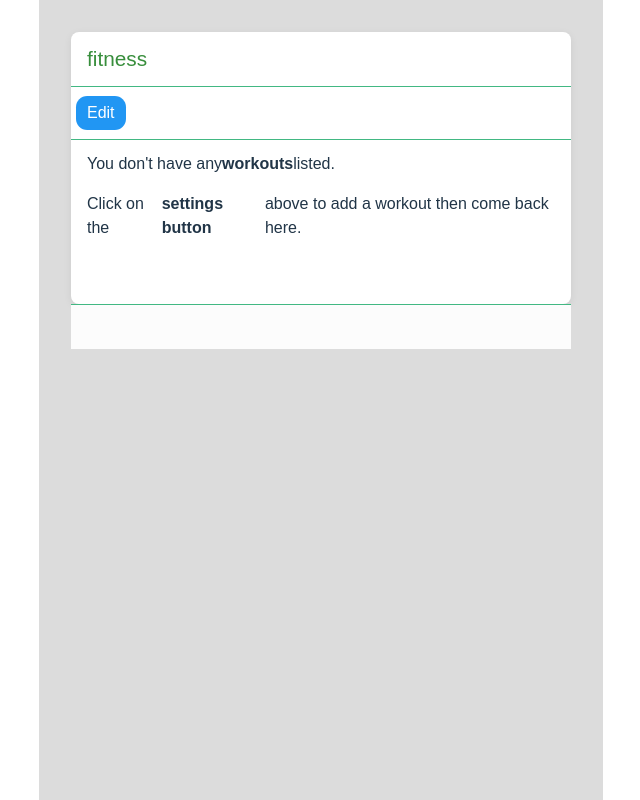
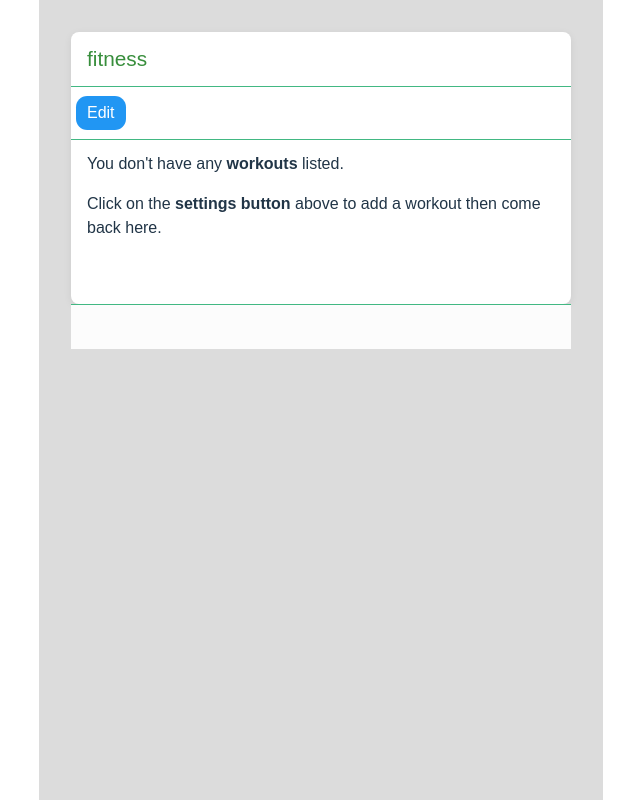
Before and after one commit to guyirvine/fitness, a Vue app: page /#/session in a window 1280 px wide. Shown: the whole page, without its empty margins (319-959 px from the left). Built offline with nearby package versions, Linux system fonts and the light colour scheme; a web font is replaced by a local one.

Commit message:
Fixes #39: fix css when no data loaded.

```diff
--- a/src/components/Fitness.vue
+++ b/src/components/Fitness.vue
@@ -31,8 +31,6 @@ onMounted(() => {
   flex-direction: column
   gap: 1rem
 
-  .error-name, .error-next
-    display: flex
 
 .tab-bar
   width: 500px
```
